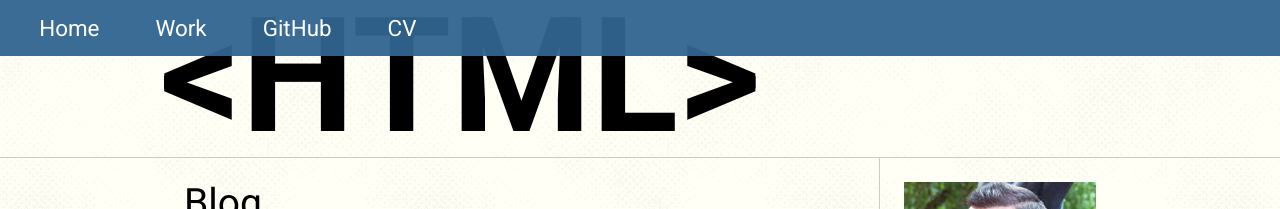
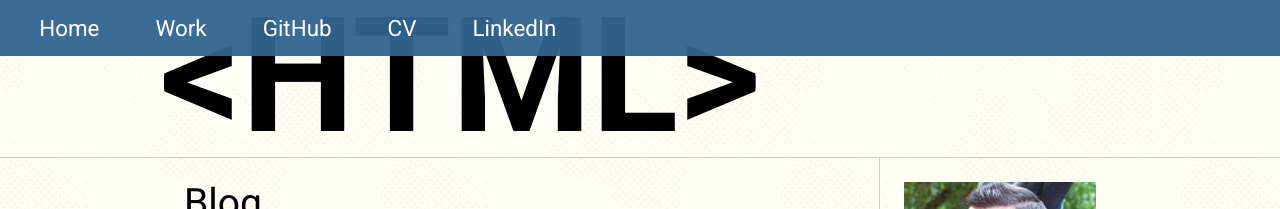
Before and after one commit to efidiles/efidiles.github.io, a Jekyll site: the page built from index.html, in a window 1280 px wide. Shown: the top 209 px of the page. Built offline with Jekyll 4.4.1, drawn with Linux system fonts in a browser that asks for light colours; nearby versions of some CDN libraries; Markdown is read by kramdown in place of the engine named in the settings; the list of posts is cut into pages by our own code.

Commit message:
Add LinkedIn link

```diff
--- a/_includes/_header.html
+++ b/_includes/_header.html
@@ -19,6 +19,9 @@
                 <li>
                     <a href="https://drive.google.com/open?id=0B5n5DBADSW2EU2dGQm03Nkk2cFE" target="_blank">CV</a>
                 </li>
+                <li>
+                    <a href="http://uk.linkedin.com/in/efidiles" target="_blank">LinkedIn</a>
+                </li>
             </ul>
         </nav>
         <strong>&lt;HTML&gt;</strong>
```
